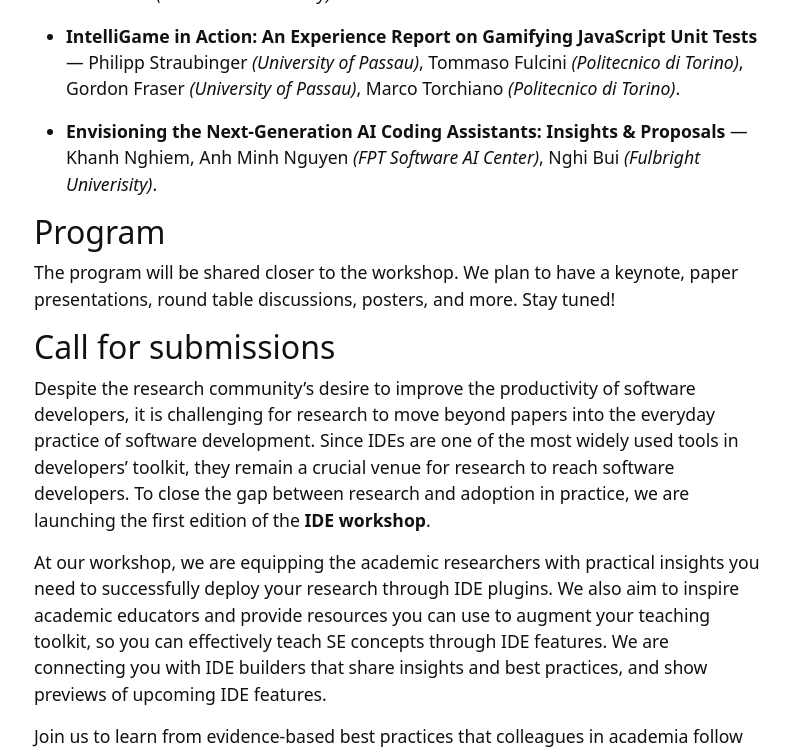
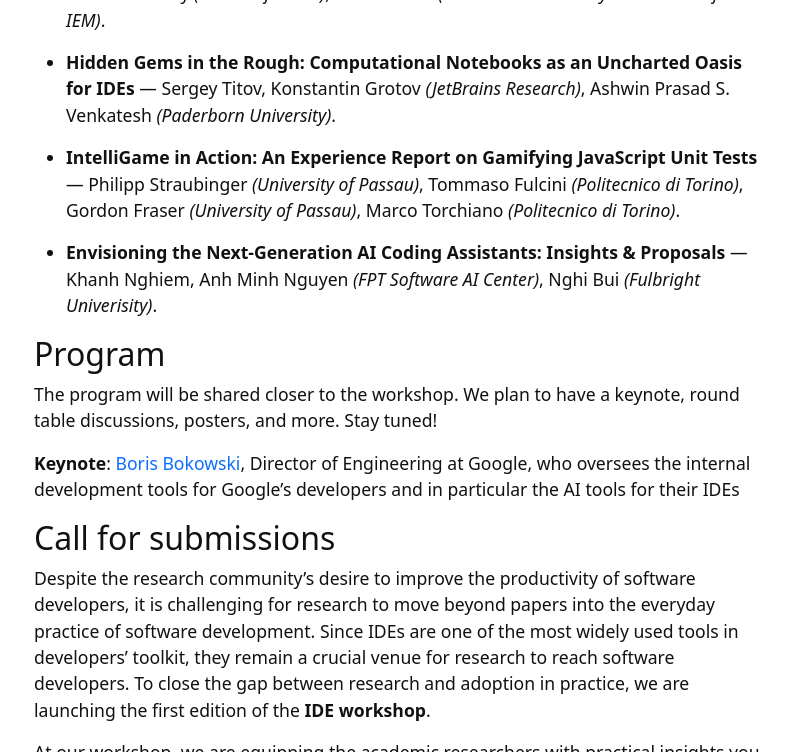
Before and after one commit to ide-workshop/ide-workshop.github.io, a Jekyll site: the page built from index.md, in a window 1280 px wide and 900 px high, scrolled down 3106 px, cut to the strip 0-752 px from the top of the window. Shown: the whole strip, without its empty margins (243-1033 px from the left). Built offline with Jekyll 4.4.1, drawn with Linux system fonts in a browser that asks for light colours; some of the changed text lies outside the part shown.

Commit message:
Added keynote

```diff
--- a/index.md
+++ b/index.md
@@ -6,6 +6,10 @@
 {% include figure.html img="title.jpg" alt="title card" width="100%" %}
 
 ## News
+
+* **February 15th**: We are excited to welcome our first keynote speaker — [Boris Bokowski](https://www.linkedin.com/in/borisbokowski/),
+Director of Engineering at Google, who oversees the internal development tools for Google's developers and in particular the AI tools for their
+IDEs
 
 * **January 25th**: overall, **25 papers** were accepted to the workshop! Congratulations to the authors!
 
@@ -77,7 +81,11 @@
 
 ## Program
 
-The program will be shared closer to the workshop. We plan to have a keynote, paper presentations, round table discussions, posters, and more. Stay tuned!
+The program will be shared closer to the workshop. We plan to have a keynote, round table discussions, posters, and more. Stay tuned!
+
+**Keynote**: [Boris Bokowski](https://www.linkedin.com/in/borisbokowski/),
+Director of Engineering at Google, who oversees the internal development tools for Google's developers and in particular the AI tools for their
+IDEs
 
 ## Call for submissions
 
```
